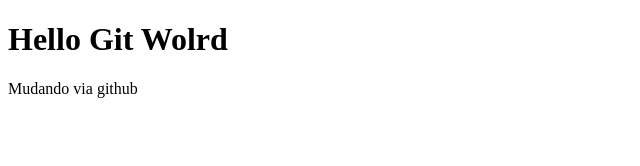
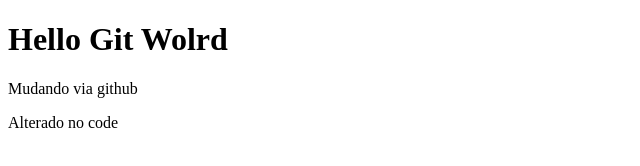
Before and after one commit to Tayvics/git-with-code, a plain HTML site: page index.html in a window 1280 px wide. Shown: the whole page, without its empty margins (0-640 px from the left). Drawn offline with Linux system fonts and the light colour scheme.

Commit message:
alterando laalaa

```diff
--- a/index.html
+++ b/index.html
@@ -9,5 +9,6 @@
 <body>
     <h1> Hello Git Wolrd</h1>
     <p> Mudando via github </p>
+    <p> Alterado no code </p>
 </body>
 </html>
```
